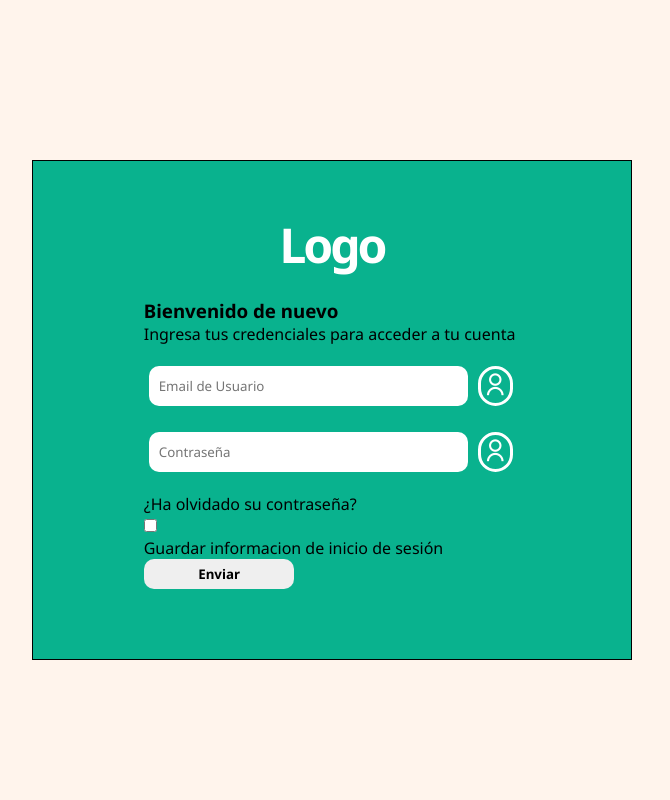
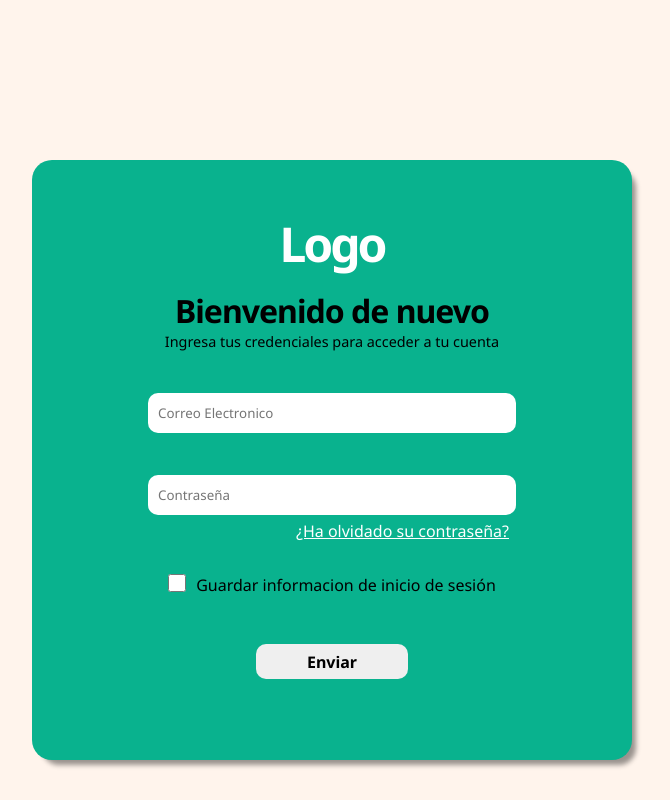
Before and after one commit to Xiomaraht/ProjectSena-React, a React (Vite) app: page /login in a window 1280 px wide. Shown: the whole page, without its empty margins (308-978 px from the left). Built offline with nearby package versions, Linux system fonts and the light colour scheme.

Commit message:
AVANCE EN CLASE POR MANUEL

```diff
--- a/src/Login.jsx
+++ b/src/Login.jsx
@@ -12,12 +12,10 @@ export default function Login() {
                     <p>Ingresa tus credenciales para acceder a tu cuenta</p>
                 </div>
                 <div className="contUser">
-                    <input type="email" placeholder='Email de Usuario'/>
-                    <i class="ri-user-line"></i>
+                    <input type="email" placeholder='Correo Electronico'/>
                 </div>
-                <div className="contUser">
+                <div className="contUser" id='secundario'>
                     <input type="password" placeholder='Contraseña' />
-                    <i class="ri-user-line"></i>
                 </div>
                 <div className="questions">
                     <p>¿Ha olvidado su contraseña?</p>
@@ -26,7 +24,9 @@ export default function Login() {
                     <input type="checkbox" />
                     <p>Guardar informacion de inicio de sesión</p>
                 </div>
-                <button type="submit">Enviar</button>
+                <div className="contBtn">
+                    <button type="submit">Enviar</button>
+                </div>
             </form>
         </div>
     )
--- a/src/components/HeaderLg.jsx
+++ b/src/components/HeaderLg.jsx
@@ -2,7 +2,7 @@ import "./styles/style.css"
 
 
 export default function HeaderLg() {
-  return (
+    return (
     <header>
         <div class="logo"><a href="/">Logo</a></div>
         <nav class="naOne">
@@ -23,5 +23,5 @@ export default function HeaderLg() {
             </div>
         </div>
     </header>
-  )
+    )
 }
--- a/src/components/styles/Login.css
+++ b/src/components/styles/Login.css
@@ -1,24 +1,25 @@
 .contentForm{
     display: flex;
     flex-direction: row;
-    border: 1px solid black;
+    border-radius: 20px;
     justify-content: center;
     width: 600px;
-    height: 500px;
+    height: 600px;
     margin: 20vh auto;
     padding: 30px;
     background-color: #09b28e;
+    box-shadow: 7px 8px 5px -3px rgba(0,0,0,0.4);
 }
 
 form{
     width: 70%;
-    height: 80%;
+    height: 100%;
 }
 
 .contTitle{
     width: 100%;
     padding: 5px;
-    margin: 1em 0 1em;
+    margin: 1em 0 0em;
 }
 
 .contTitle h1{
@@ -29,20 +30,39 @@ form{
     color: white;
 }
 
+.contSubtitle{
+    width: 100%;
+    padding: 5px;
+    margin: 0.2em 0 1em;
+}
+.contSubtitle h3{
+    letter-spacing: -1px;
+    font-weight: bolder;
+    font-size: 2em;
+    text-align: center;
+}
+.contSubtitle p{
+    font-size: 0.9em;
+    text-align: center;
+}
+
 .contUser{
     width: 100%;
     padding: 5px;
-    margin: 1em 0 1em;
+    margin: 2em 0 1em;
     display: flex;
     flex-direction: row;
     gap: 10px;
+}
+#secundario{
+        margin: 2em 0 0;
 }
 
 .contUser input{
     border: none;
     background-color: white;
     color: black;
-    width: 87%;
+    width: 100%;
     height: 40px;
     padding-left:10px ;
     border-radius: 10px;
@@ -58,12 +78,40 @@ form{
     border-radius: 70px;
     padding: 2.0px;
 }
+.questions p{
+    text-align: right;
+    margin-right:12px ;
+    color: white;
+    text-decoration: underline;
 
-button{
+}
+.check{
+    margin:2em 0 2em;
+    display: flex;
+    flex-direction: row;
+    gap: 10px;
+    justify-content: center;
+}
+.check input{
+    height: 18px;
+    width: 18px;
+}
+.contBtn{
+    display: flex;
+    width: 100%;
+    align-items: center;
+}
+
+.contBtn button{
     border: none;
     border-radius: 10px;
     width: 40%;
-    height: 30px;
+    height: 35px;
     font-weight: bold;
-    margin: 0 auto;
+    font-size: 1em;
+    margin: 1em auto;
 }
+
+.contBtn button:hover{
+    background-color: rgb(161, 133, 7);
+}
```
